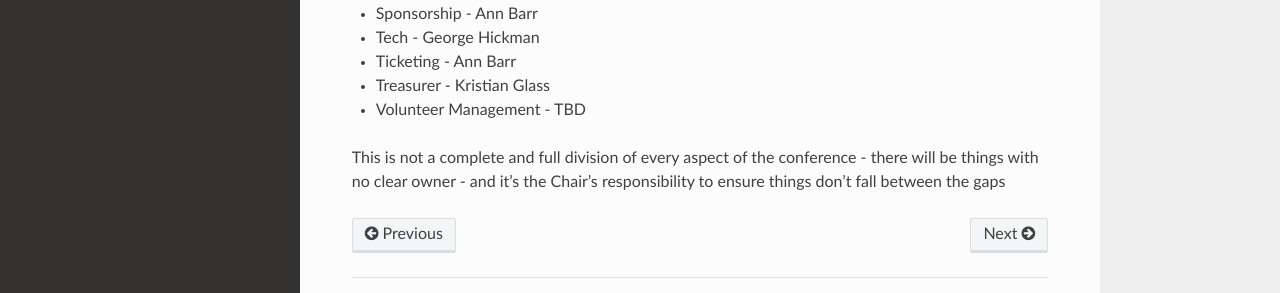
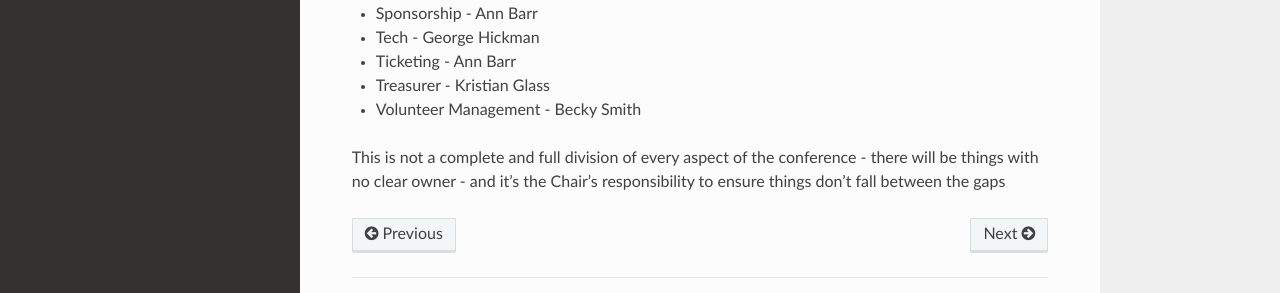
Before and after one commit to PyconUK/pyconuk-2020-internaldocs, a Sphinx documentation site: the page built from source/leads.rst, in a window 1280 px wide. Shown: the part 518-811 px from the top of the page. Built offline with Sphinx 7.4.7 and the Read the Docs theme 2.0.0, drawn with Linux system fonts in a browser that asks for light colours.

Commit message:
Add VM lead

```diff
--- a/source/leads.rst
+++ b/source/leads.rst
@@ -19,7 +19,7 @@ See :doc:`roles`
 * Tech - George Hickman
 * Ticketing - Ann Barr
 * Treasurer - Kristian Glass
-* Volunteer Management - TBD
+* Volunteer Management - Becky Smith
 
 This is not a complete and full division of every aspect of the conference -
 there will be things with no clear owner -
```
